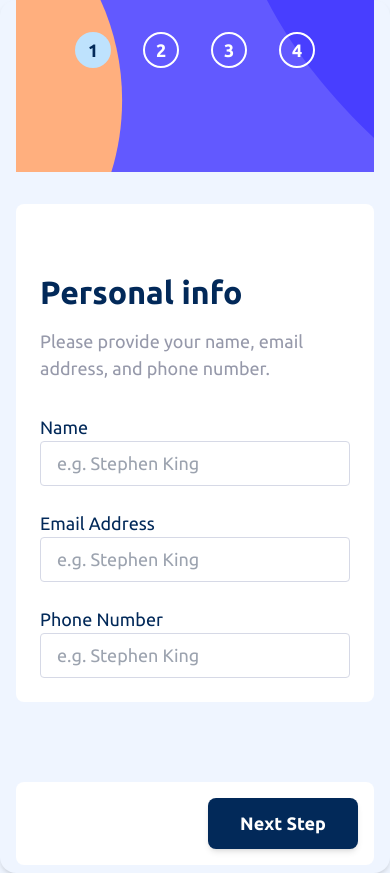
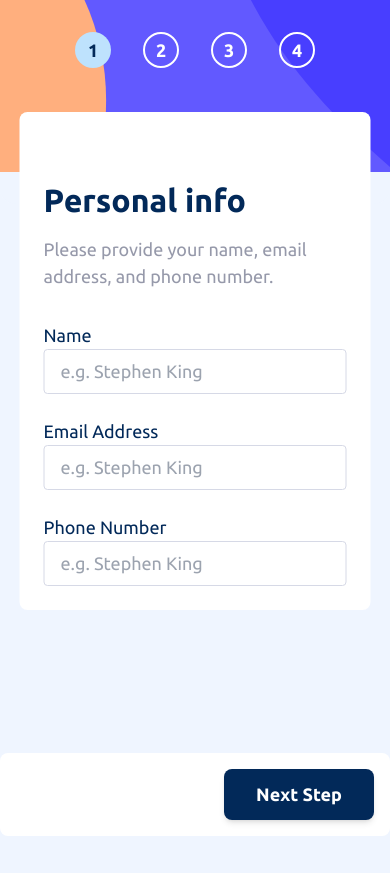
Before and after one commit to volkanakyel/gamer-form-service, a Vue app: page / in a window 390 px wide. After the commit the page ends 844 px from the top, so only its background shows below. Built offline with nearby package versions, Linux system fonts and the light colour scheme.

Commit message:
gamer-form |🎨 Polishing responsiveness on desktop and mobile

```diff
--- a/src/assets/style/main.css
+++ b/src/assets/style/main.css
@@ -8,12 +8,16 @@ body {
   @apply bg-background text-sm min-h-screen font-ubuntu text-grey-300;
 }
 
+.plan-selection {
+  @apply bg-white p-4 rounded-lg border-2 border-grey-100 max-w-card w-full;
+}
+
 .step {
-  @apply bg-white p-6 md:p-0 rounded-lg;
+  @apply bg-white p-6 md:p-0 rounded-lg md:m-0 absolute top-28 md:static m-auto w-container left-1/2 transform -translate-x-1/2 md:transform-none;
 }
 
 .form-container {
-  @apply flex max-w-container shadow-md m-auto md:mt-20 md:p-4 gap-6 rounded-2xl flex-col md:flex-row bg-background md:bg-white px-4 relative;
+  @apply flex max-w-container md:shadow-md m-auto md:mt-20 md:p-4 gap-6 rounded-2xl flex-col md:flex-row bg-background md:bg-white relative;
 }
 
 .step-infos {
--- a/src/components/FormNavigator.vue
+++ b/src/components/FormNavigator.vue
@@ -1,5 +1,6 @@
 <template>
-  <div class="flex justify-between mt-20 items-center mb-2 bg-white p-4 rounded-lg md:p-0">
+  <div
+    class="flex justify-between mt-20 items-center mb-2 bg-white p-4 rounded-lg md:p-0 md:static fixed bottom-0 w-full">
     <button v-if="hasPreviousStep" @click="updateStep(-1)" class="text-grey-300">Go Back</button>
 
     <button v-if="hasNextStep" @click="updateStep(1)" class="next-btn">
--- a/src/components/SelectPlanForm.vue
+++ b/src/components/SelectPlanForm.vue
@@ -5,7 +5,7 @@
       You have the option of monthly or yearly billing.
     </p>
     <div class="mt-8 flex justify-start gap-5">
-      <div class="bg-white p-4 rounded-lg border-2 border-grey-100 max-w-card w-full">
+      <div class="plan-selection">
         <div class="text-left rounded-full">
           <img src="../assets/images/arcade-icon.svg" alt="" />
         </div>
@@ -14,7 +14,7 @@
           <p class="text-grey-300 mt-2">$12/mo</p>
         </div>
       </div>
-      <div class="bg-white p-4 rounded-lg border-2 border-grey-100 max-w-card w-full">
+      <div class="plan-selection">
         <div class="text-left rounded-full">
           <img src="../assets/images/advanced-icon.svg" alt="" />
         </div>
@@ -23,7 +23,7 @@
           <p class="text-grey-300 mt-2">$12/mo</p>
         </div>
       </div>
-      <div class="bg-white p-4 rounded-lg border-2 border-grey-100 max-w-card w-full">
+      <div class="plan-selection">
         <div class="text-left rounded-full">
           <img src="../assets/images/pro-icon.svg" alt="" />
         </div>
--- a/tailwind.config.ts
+++ b/tailwind.config.ts
@@ -10,6 +10,7 @@ module.exports = {
       },
       width: {
         addons: "450px",
+        container: "90%"
       },
       height: {
         banner: "568px",
```
